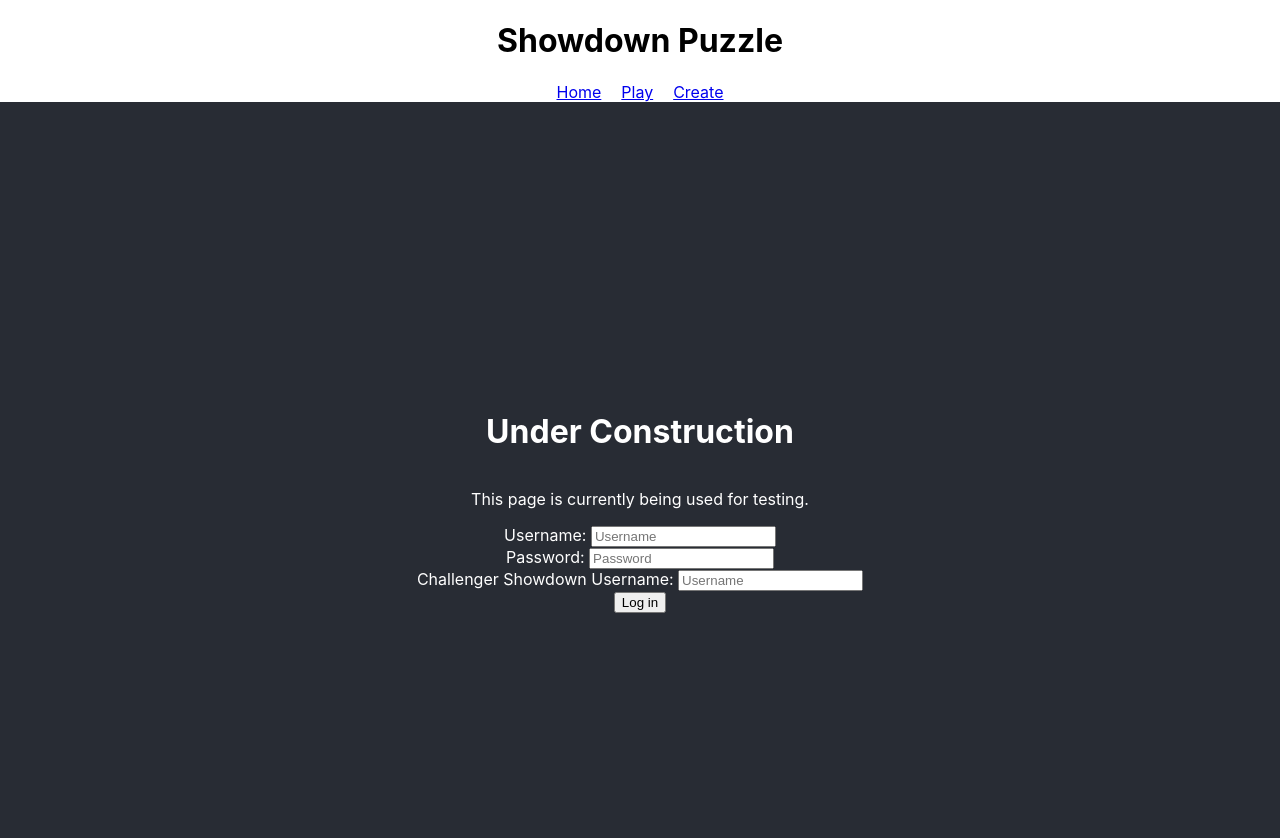
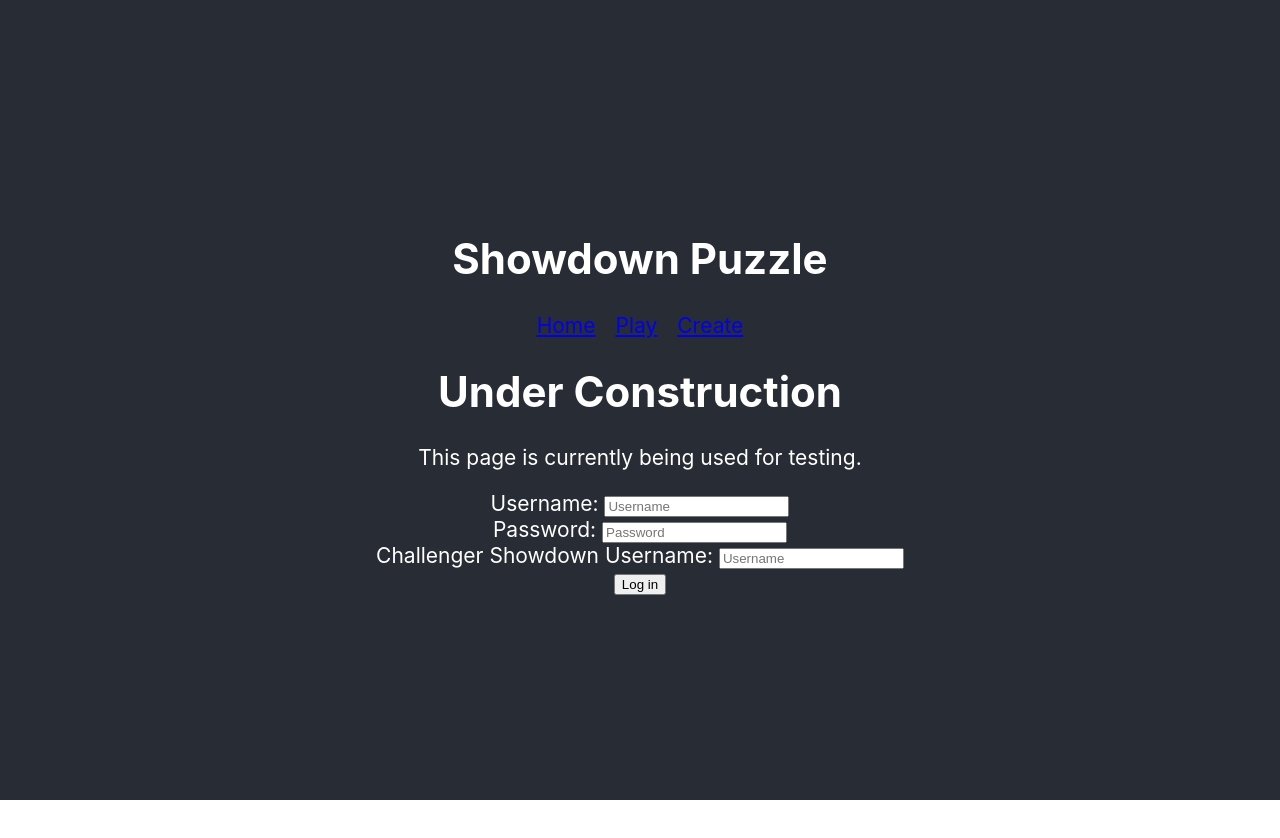
Before and after one commit to AwSkies/showdownpuzzle, a React (Create React App) app: page /play in a window 1280 px wide. Shown: the top 838 px of the page. After the commit the page ends 800 px from the top, so only its background shows below. Built offline with nearby package versions, Linux system fonts and the light colour scheme.

Commit message:
Update styles Still needs some work

```diff
--- /dev/null
+++ b/src/App.module.css
@@ -0,0 +1,11 @@
+.app {
+    text-align: center;
+    background-color: #282c34;
+    min-height: 100vh;
+    display: flex;
+    flex-direction: column;
+    align-items: center;
+    justify-content: center;
+    font-size: calc(5px + 2vmin);
+    color: white;
+}
--- a/src/App.tsx
+++ b/src/App.tsx
@@ -3,9 +3,11 @@ import NavBar from "./components/NavBar";
 import Home from "./components/Home";
 import Play from "./components/Play";
 import Create from "./components/Create";
+import styles from "./App.module.css";
 
 function App() {
   return (
+    <div className={styles.app}>
       <BrowserRouter>
         <NavBar />
         <Routes>
@@ -14,6 +16,7 @@ function App() {
           <Route path="/create" element={<Create />} />
         </Routes>
       </BrowserRouter>
+    </div>
   )
 }
 
--- a/src/components/Create.tsx
+++ b/src/components/Create.tsx
@@ -1,3 +1,5 @@
+import styles from "./Create.module.css";
+
 function Create() {
   return (<></>)
 }
--- a/src/components/Home.tsx
+++ b/src/components/Home.tsx
@@ -1,3 +1,5 @@
+import styles from "./Home.module.css";
+
 function Home() {
   return (<></>);
 }
--- a/src/components/NavBar.module.css
+++ b/src/components/NavBar.module.css
@@ -1,6 +1,4 @@
 .navBar {
-    text-align: center;
-    margin: auto;
     position: sticky;
 }
 
--- a/src/components/Play.module.css
+++ /dev/null
@@ -1,10 +0,0 @@
-.div {
-    text-align: center;
-    background-color: #282c34;
-    min-height: 100vh;
-    display: flex;
-    flex-direction: column;
-    align-items: center;
-    justify-content: center;
-    color: white;
-}
--- a/src/components/Play.tsx
+++ b/src/components/Play.tsx
@@ -1,6 +1,6 @@
 import { FormEvent, useState } from 'react';
+import { PUZZLE_DEFAULTS } from '../utils/puzzle';
 import styles from './Play.module.css';
-import { PUZZLE_DEFAULTS } from '../utils/puzzle';
 
 function Play() {
   const [username, setUsername] = useState('');
@@ -25,7 +25,7 @@ function Play() {
   }
 
   return (
-    <div className={styles.div}>
+    <div>
       <h1>Under Construction</h1>
       <p>This page is currently being used for testing.</p>
       <form onSubmit={handleSubmit}>
```
Also changed, not shown: src/components/Create.module.css (added), src/components/Home.module.css (added). Lines whose indentation alone changed are shown as unchanged.
